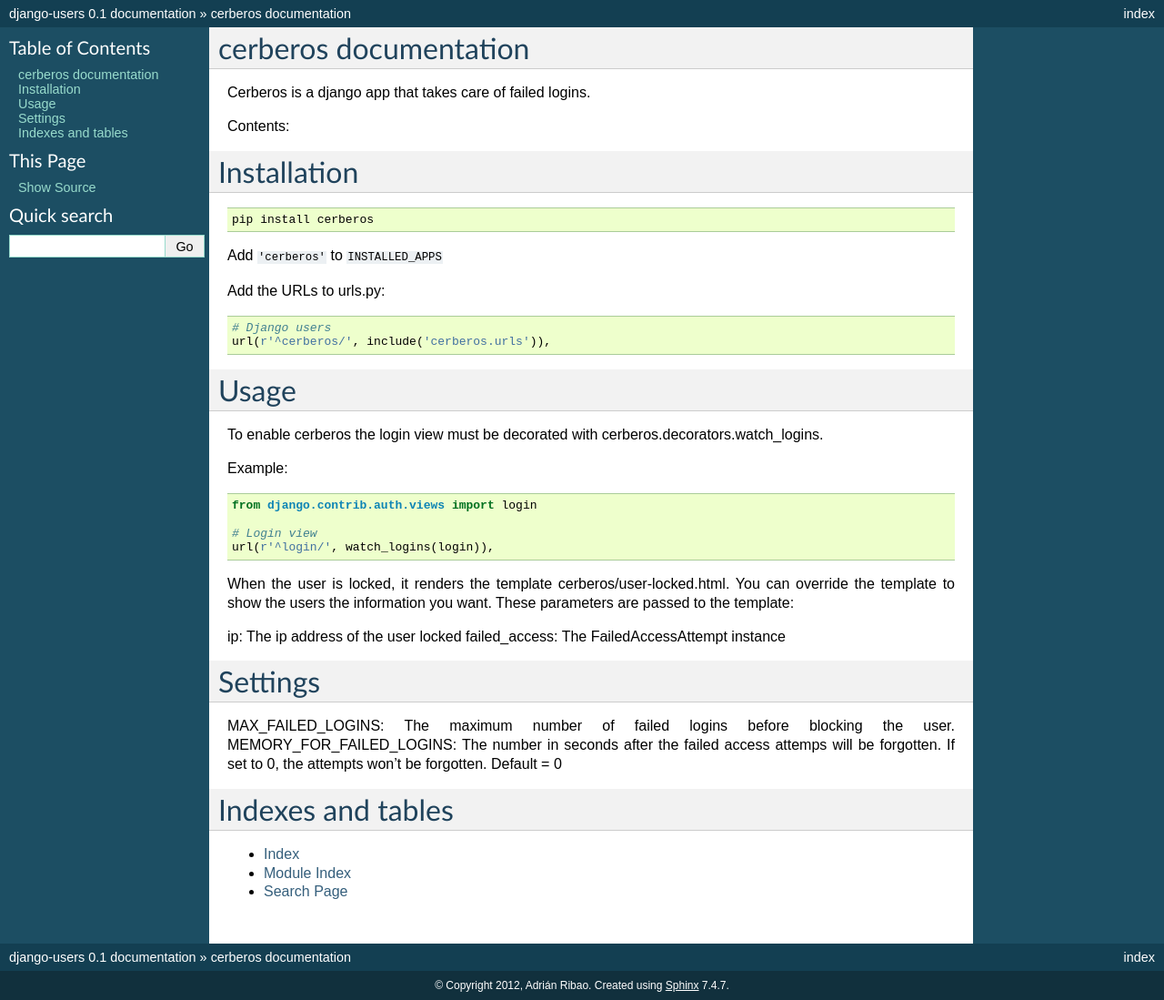
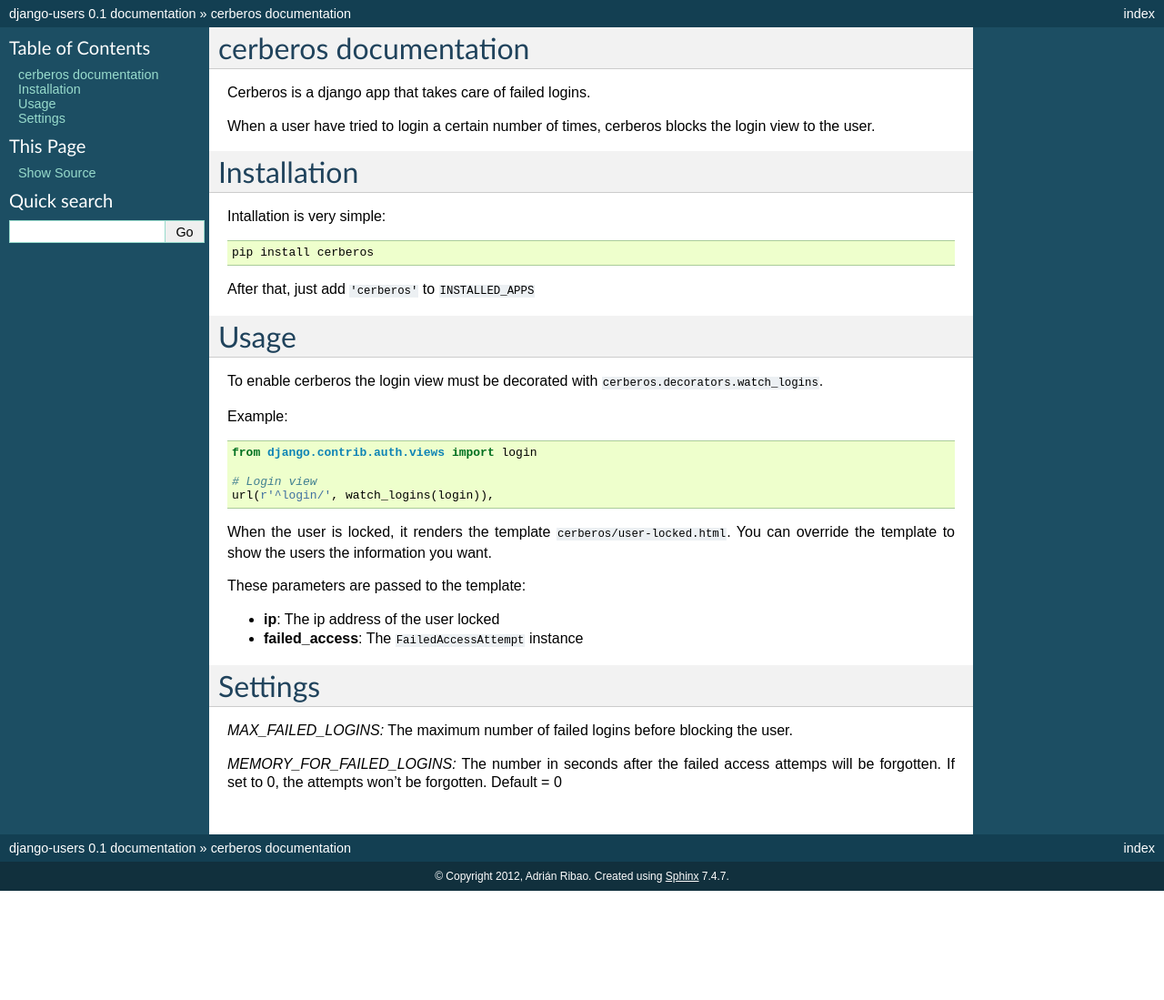
Before and after one commit to AdrianRibao/cerberos, a Sphinx documentation site: the page built from docs/source/index.rst, in a window 1280 px wide. Shown: the whole page at 91% size. Built offline with Sphinx 7.4.7, drawn with Linux system fonts in a browser that asks for light colours; formulas are drawn with MathJax 3; after the commit the page ends 979 px from its top, so only the background shows below that.

Commit message:
improved docs

```diff
--- a/docs/source/index.rst
+++ b/docs/source/index.rst
@@ -8,31 +8,23 @@ cerberos documentation
 
 Cerberos is a django app that takes care of failed logins.
 
-Contents:
-
-.. toctree::
-   :maxdepth: 2
+When a user have tried to login a certain number of times, cerberos blocks the login view to the user.
 
 Installation
 ============
+
+Intallation is very simple:
 
 .. code::
 
     pip install cerberos
 
-Add ``'cerberos'`` to ``INSTALLED_APPS``
-
-Add the URLs to urls.py:
-
-.. code::
-
-    # Django users
-    url(r'^cerberos/', include('cerberos.urls')),
+After that, just add ``'cerberos'`` to ``INSTALLED_APPS``
 
 Usage
 =====
 
-To enable cerberos the login view must be decorated with cerberos.decorators.watch_logins.
+To enable cerberos the login view must be decorated with ``cerberos.decorators.watch_logins``.
 
 Example:
 
@@ -43,21 +35,16 @@ Example:
     # Login view
     url(r'^login/', watch_logins(login)),
 
-When the user is locked, it renders the template cerberos/user-locked.html. You can override the template to show the users the information you want.
+When the user is locked, it renders the template ``cerberos/user-locked.html``. You can override the template to show the users the information you want.
+
 These parameters are passed to the template:
 
-ip: The ip address of the user locked
-failed_access: The FailedAccessAttempt instance
+* **ip**: The ip address of the user locked
+* **failed_access**: The ``FailedAccessAttempt`` instance
 
 Settings
 ========
 
-MAX_FAILED_LOGINS: The maximum number of failed logins before blocking the user.
-MEMORY_FOR_FAILED_LOGINS: The number in seconds after the failed access attemps will be forgotten. If set to 0, the attempts won't be forgotten. Default = 0
+*MAX_FAILED_LOGINS:* The maximum number of failed logins before blocking the user.
 
-Indexes and tables
-==================
-
-* :ref:`genindex`
-* :ref:`modindex`
-* :ref:`search`
+*MEMORY_FOR_FAILED_LOGINS:* The number in seconds after the failed access attemps will be forgotten. If set to 0, the attempts won't be forgotten. Default = 0
```
